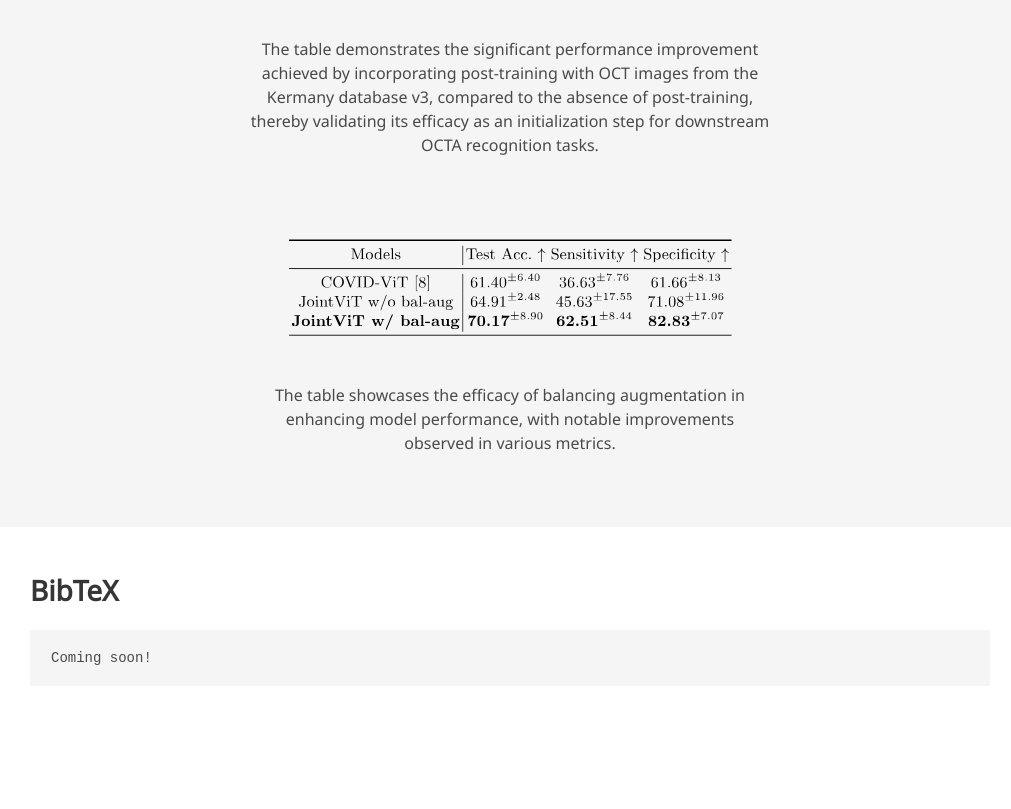
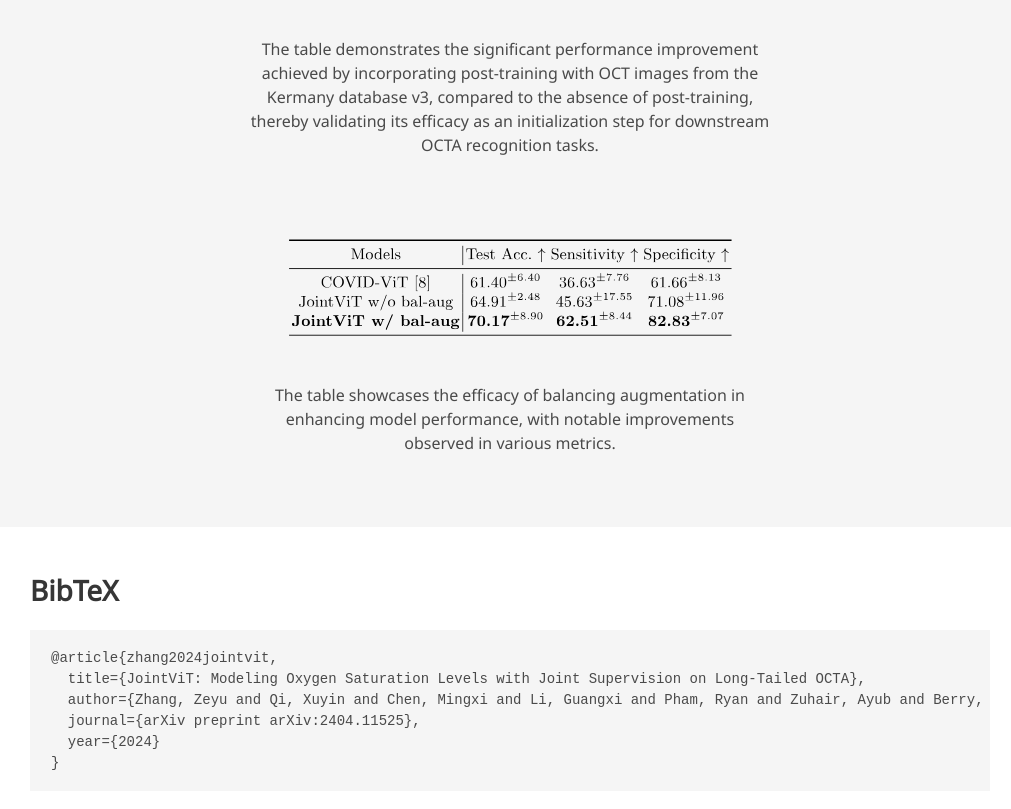
Before and after one commit to steve-zeyu-zhang/JointViT, a plain HTML site: page index.html in a window 1280 px wide. Shown: the part 7154-7963 px from the top of the page, without its empty margins (130-1141 px from the left). Before the commit the page ends 7888 px from the top, so only its background shows below. Drawn offline with nearby package versions, Linux system fonts and the light colour scheme; some icons are missing; a web font is replaced by a local one.

Commit message:
Update index.html

```diff
--- a/index.html
+++ b/index.html
@@ -476,7 +476,12 @@
   <section class="section" id="BibTeX">
     <div class="container is-max-desktop content">
       <h2 class="title">BibTeX</h2>
-      <pre><code>Coming soon!</code></pre>
+      <pre><code>@article{zhang2024jointvit,
+  title={JointViT: Modeling Oxygen Saturation Levels with Joint Supervision on Long-Tailed OCTA},
+  author={Zhang, Zeyu and Qi, Xuyin and Chen, Mingxi and Li, Guangxi and Pham, Ryan and Zuhair, Ayub and Berry, Ella and Liao, Zhibin and Siggs, Owen and Mclaughlin, Robert and others},
+  journal={arXiv preprint arXiv:2404.11525},
+  year={2024}
+}</code></pre>
     </div>
 </section>
 <!--End BibTex citation -->
```
